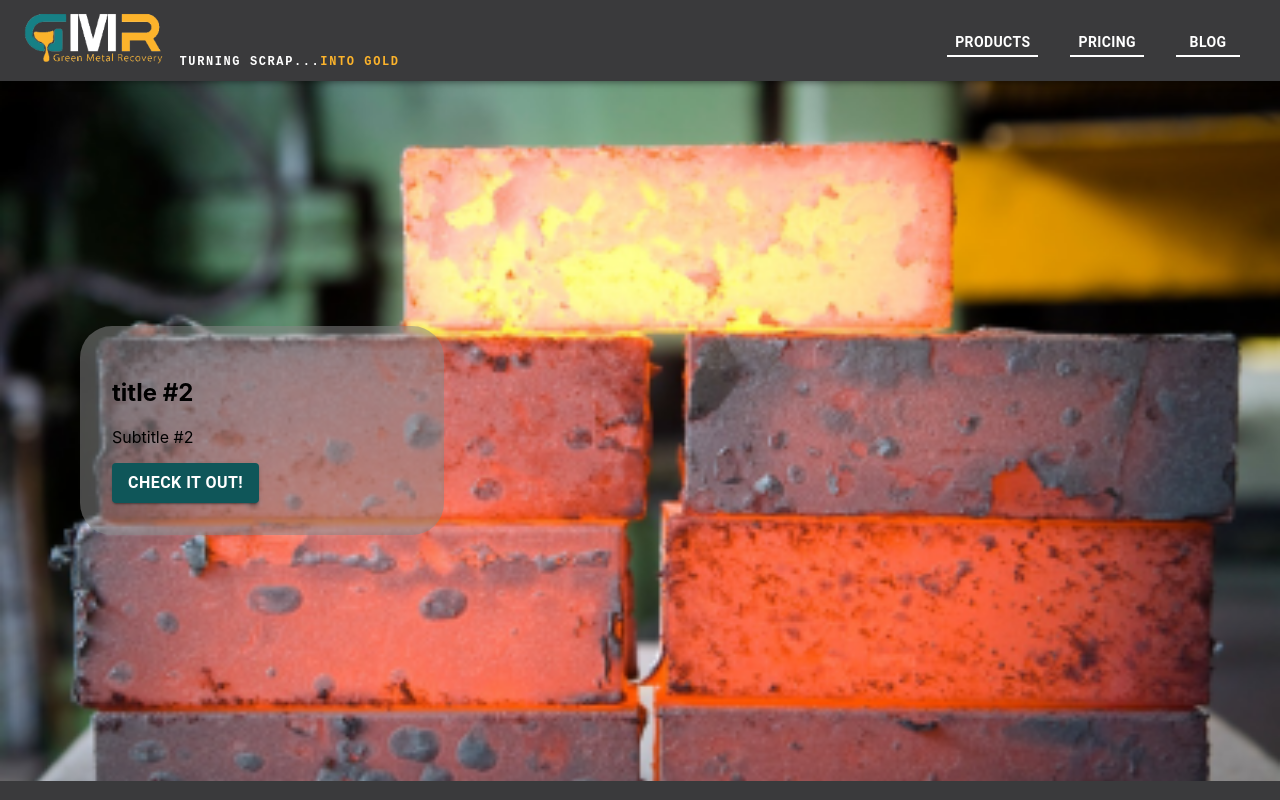
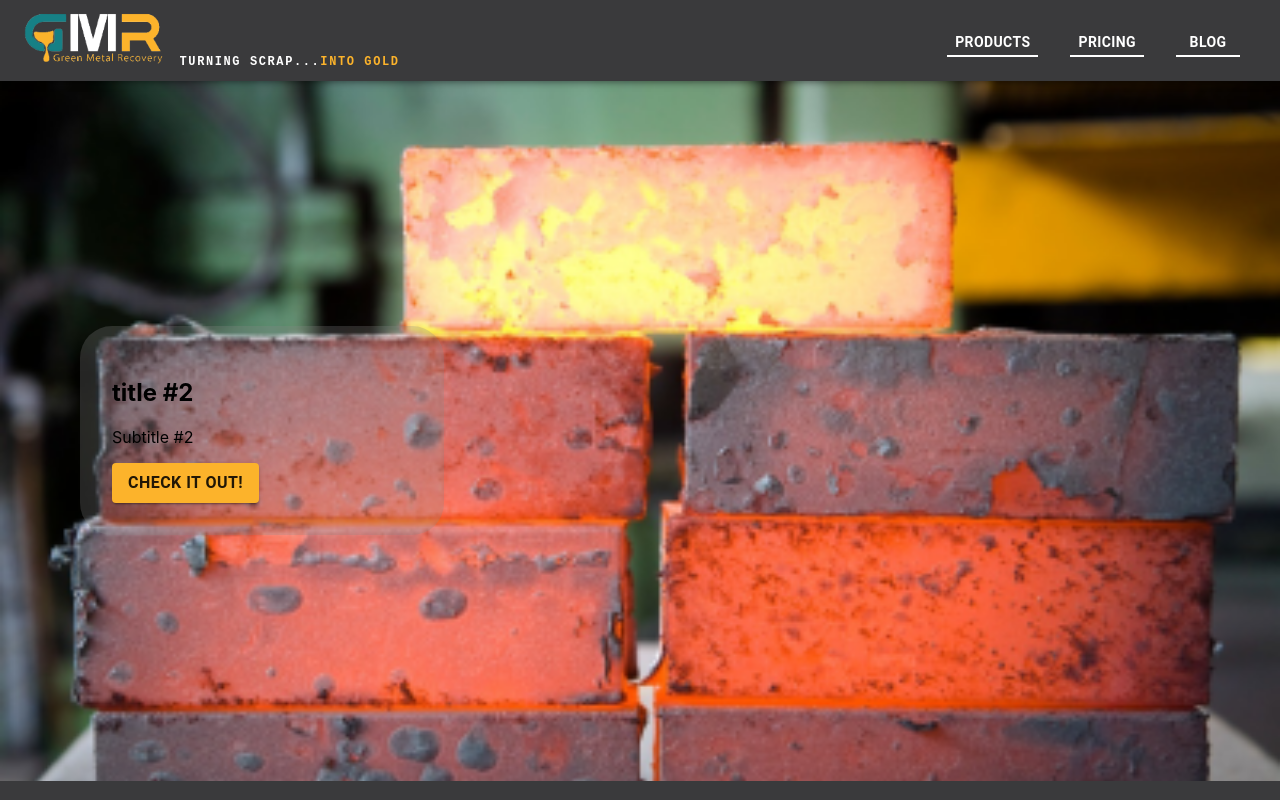
Before and after one commit to SalwanArar/GMR, a React (Create React App) app: page / in a window 1280 px wide. Shown: the top 800 px of the page. Built offline with nearby package versions, Linux system fonts and the light colour scheme; a web font is replaced by a local one.

Commit message:
Change "Check Out" button color

```diff
--- a/src/routes/home_page/HomePage.jsx
+++ b/src/routes/home_page/HomePage.jsx
@@ -89,12 +89,12 @@ function Item(props)
                     // m: 4,
                     p: 4,
                     borderRadius: 8,
-                    background: '#8888'
+                    background: '#8884'
                 }}>
                     <h2>{props.item.name}</h2>
                     <p>{props.item.description}</p>
 
-                    <Button className='CheckButton' variant="contained"
+                    <Button className='CheckButton' variant="contained" color="secondary"
                     sx={{
                         // background: 'red',
                         // color: '#168085',
```
